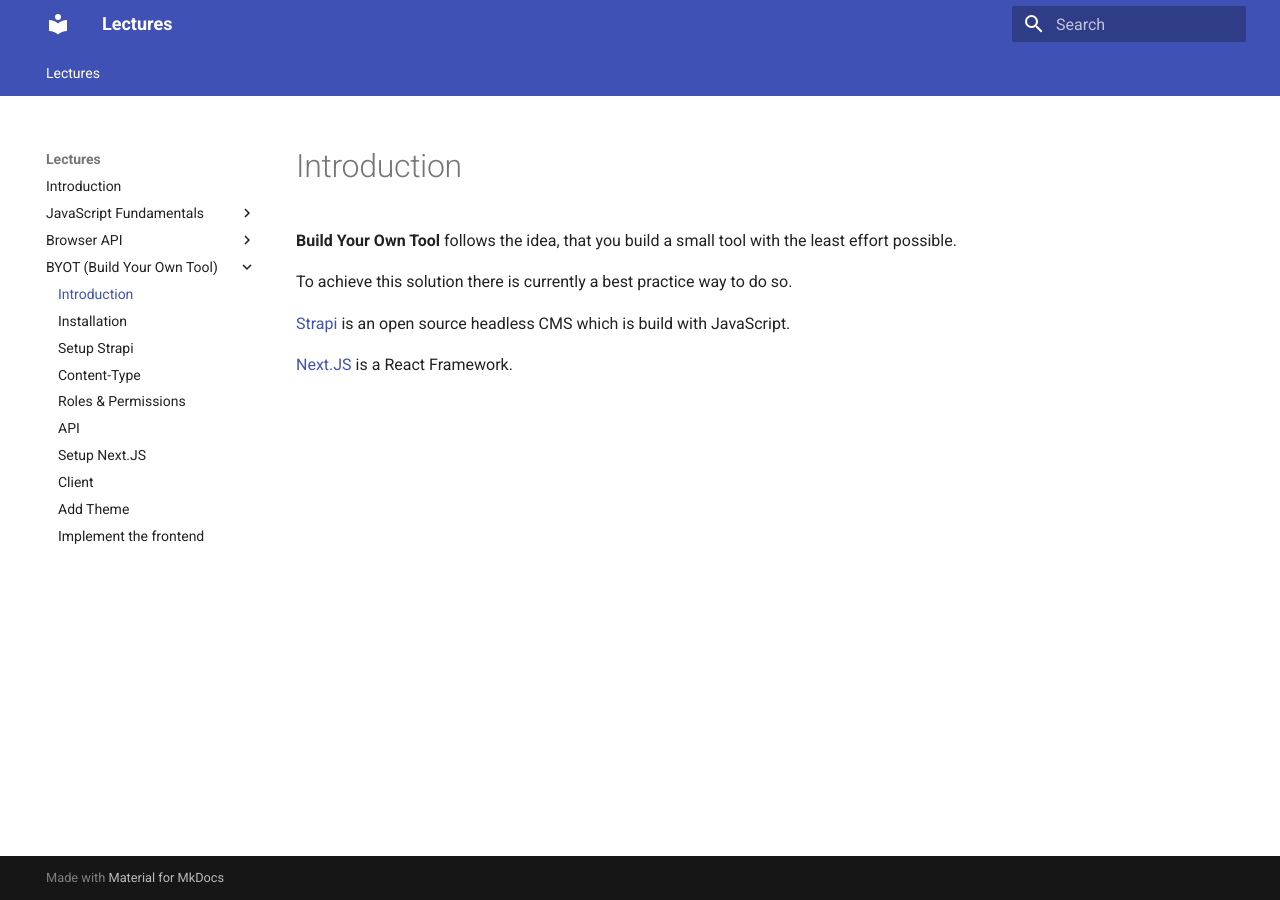
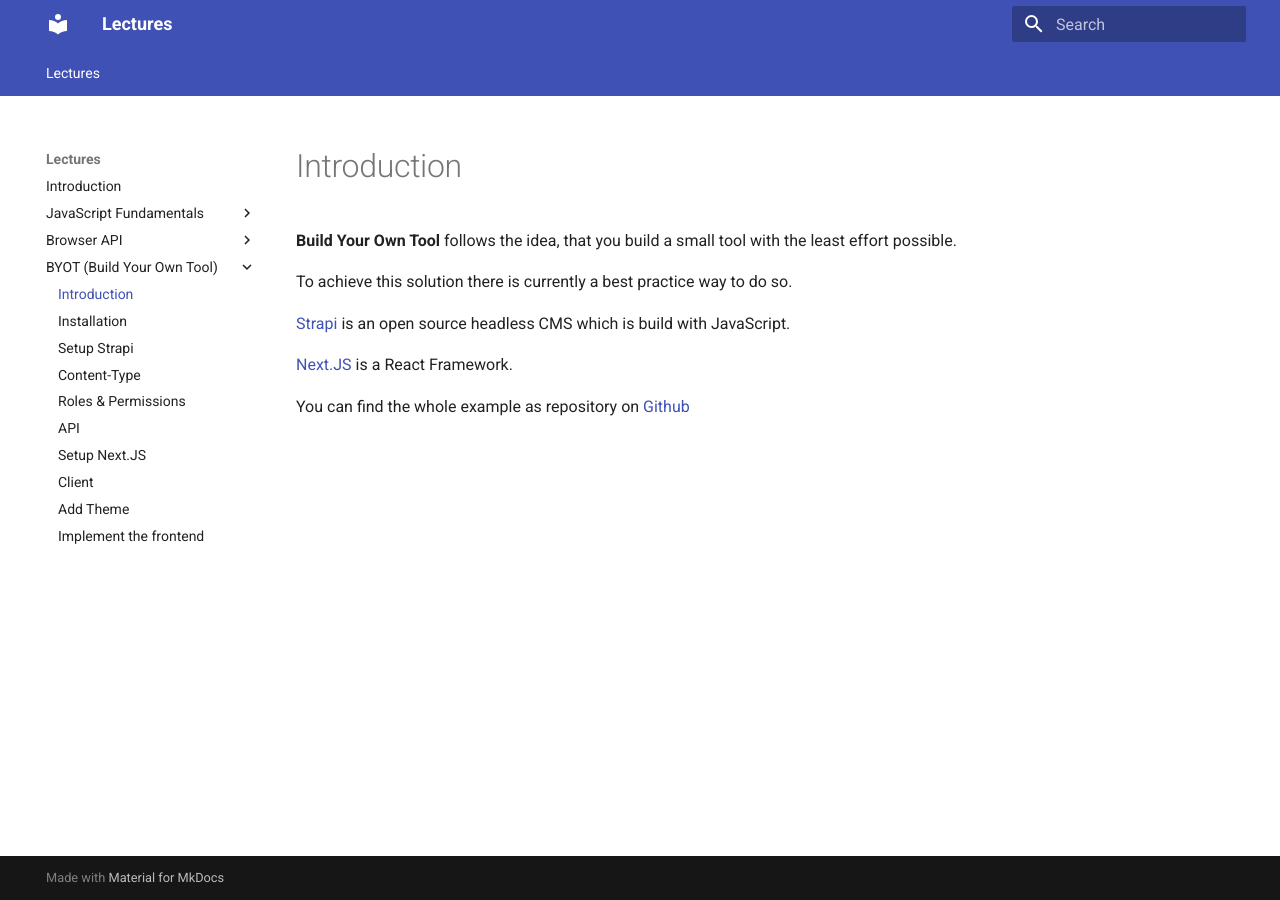
Before and after one commit to bykof/bykof.github.com, an MkDocs documentation site: the page built from docs/lectures/byot/index.md, in a window 1280 px wide. Built offline with MkDocs 1.6.1 and Material for MkDocs 9.7.7, drawn with Linux system fonts in a browser that asks for light colours.

Commit message:
Add repository

```diff
--- a/docs/lectures/byot/index.md
+++ b/docs/lectures/byot/index.md
@@ -7,3 +7,6 @@ To achieve this solution there is currently a best practice way to do so.
 [Strapi](https://strapi.io/) is an open source headless CMS which is build with JavaScript.
 
 [Next.JS](https://nextjs.org/) is a React Framework.
+
+
+You can find the whole example as repository on [Github](https://github.com/bykof/byot-example)
```
